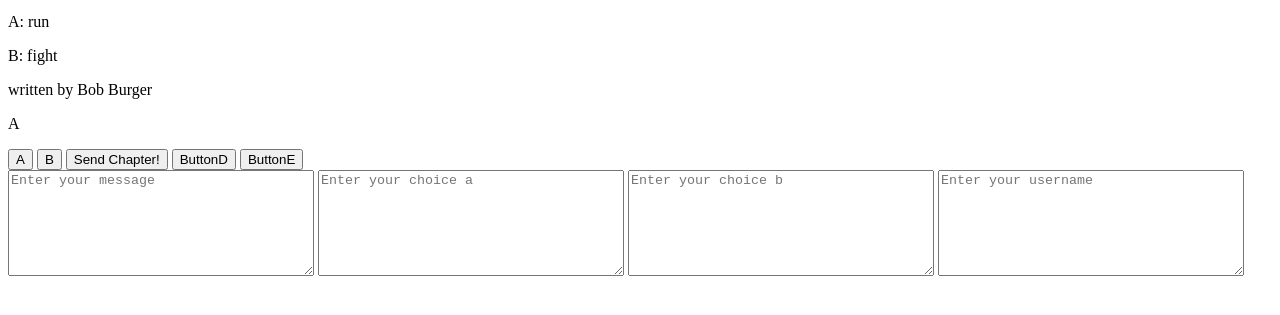
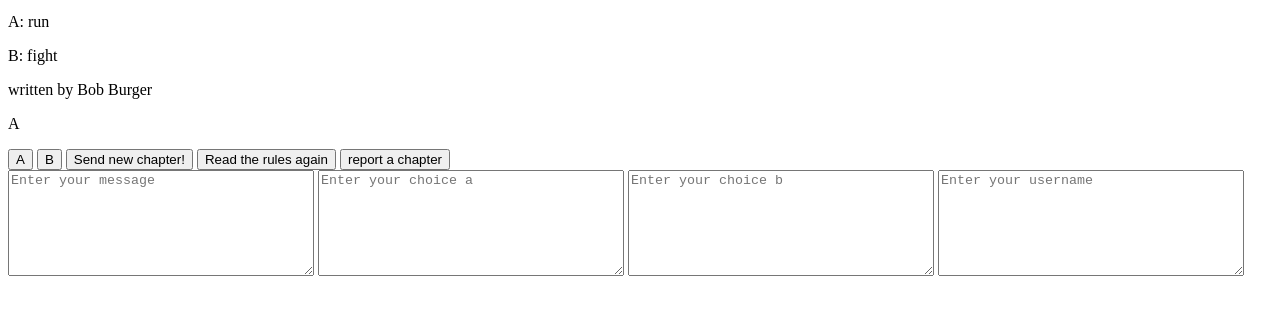
Before and after one commit to andrewparsley/andrewparsley.github.io, a plain HTML site: page TWADfirstTry.html in a window 1280 px wide. Shown: the part 101-416 px from the top of the page. Drawn offline with Linux system fonts and the light colour scheme; no server answers.

Commit message:
Update TWADfirstTry.html

```diff
--- a/TWADfirstTry.html
+++ b/TWADfirstTry.html
@@ -3,7 +3,7 @@
 <head>
 
     <meta charset="UTF-8">
-    <title>time to CYOA!</title>
+    <title>ThereWasADragon</title>
     <script type="module">
         let curnavcode = 'A';
         let chapterfound = "truth"
@@ -97,7 +97,7 @@
             document.getElementById("orgchoicea").innerHTML = "to play again, refresh the page, and you will go back to the start. maybe explore a new path this time, or check in on your old chapters to see if anyone has replied to them!"
             document.getElementById("orgchoiceb").innerHTML = "come back soon!"
             chapterfound = "truth"
-            displayAllMessages();
+            //displayAllMessages();
 
 
         }
@@ -206,9 +206,9 @@
 
         <button id="firstbutton">A</button>
         <button id="secondbutton">B</button>
-        <button id="buttonC">Send Chapter!</button>
-        <button id="ButtonD">ButtonD</button>
-        <button id="ButtonE">ButtonE</button>
+        <button id="buttonC">Send new chapter!</button>
+        <button id="ButtonD">Read the rules again</button>
+        <button id="ButtonE">report a chapter</button>
 
         <div>
 
```
